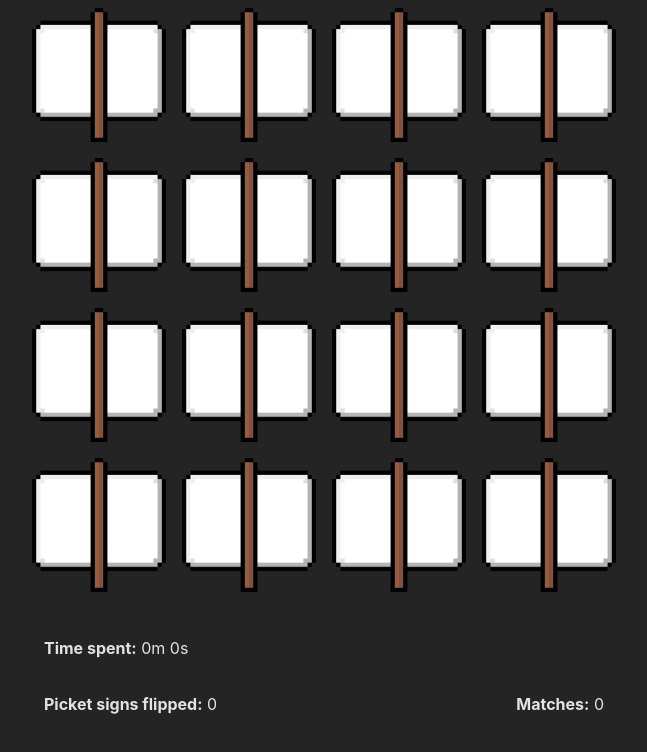
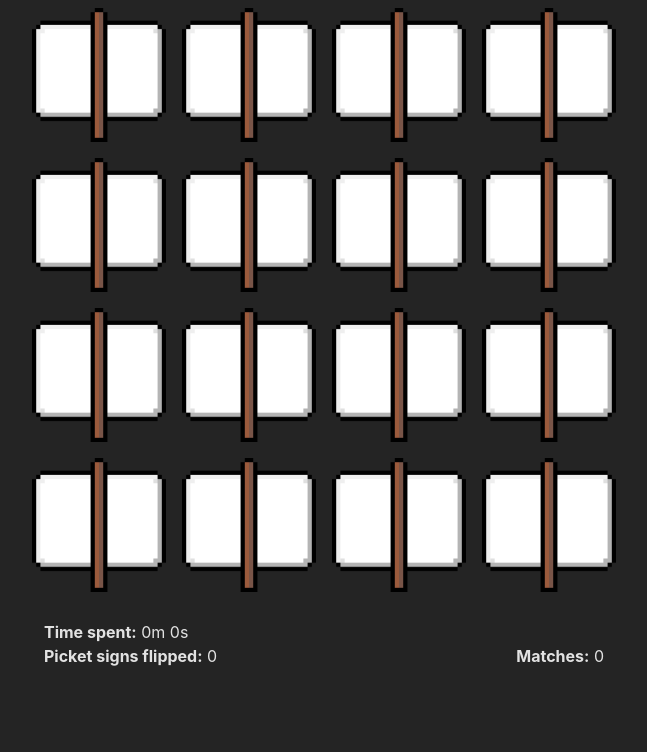
Before and after one commit to pishposh/guild-memory-game, a React (Vite) app: page / in a window 1280 px wide. Shown: the top 752 px of the page, without its empty margins (316-963 px from the left). Built offline with nearby package versions, Linux system fonts and the light colour scheme.

Commit message:
compact scoreboard

```diff
--- a/src/App.css
+++ b/src/App.css
@@ -53,6 +53,7 @@ div#game {
   width: 100%;
   padding-top: 20px;
 }
+
 .scoreboard {
   display: block;
   padding: 0 20px;
@@ -65,3 +66,7 @@ div#game {
   flex-direction: row;
   justify-content: space-between;
 }
+
+.scoreboard p {
+  margin: 0;
+}
```
